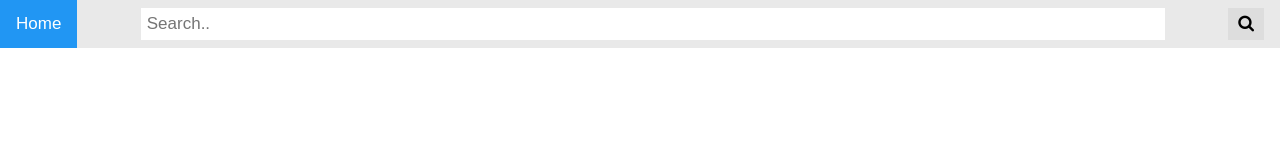
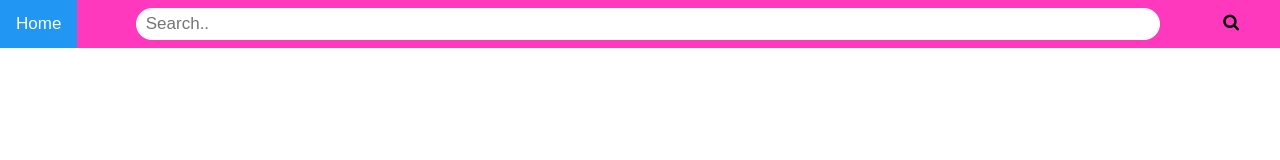
Before and after one commit to chrisczib/chrisczib.github.io, a plain HTML site: page dashboard.html in a window 1280 px wide. Drawn offline with Linux system fonts and the light colour scheme.

Commit message:
changed background color for the search bar

```diff
--- a/dashboard.css
+++ b/dashboard.css
@@ -4,10 +4,10 @@ body {
   margin: 0;
   font-family: Arial, Helvetica, sans-serif;
 }
-
+/*Search bar background*/
 .topnav {
   overflow: hidden;
-  background-color: #e9e9e9;
+  background-color: #FF39BD;
 }
 
 .topnav a {
@@ -41,24 +41,38 @@ body {
   margin-top: 8px;
   font-size: 17px;
   border: none;
+  border-radius: 25px;
 }
-
+/*Search button*/
 .topnav .search-container button {
   float: right;
-  padding: 6px 10px;
+  padding: 5px;
   margin-top: 8px;
   margin-right: 16px;
-  background: #ddd;
+  background: #FF39BD;
   font-size: 17px;
   border: none;
   cursor: pointer;
+  padding-right: 25px;
+  border-radius: 15px;
+  text-align: center;
 }
 
+/*Search button hover*/
 .topnav .search-container button:hover {
-  background: #ccc;
+  /*background: #FF39BD, 0.7;*/
+  background-color: rgb(255, 111, 207);
+  border-radius: 15px;
+  padding: 5px;
+  text-align: center;
+  padding-right: 25px;
+
+
+
 }
 #searchbar{
     width: 80%;
+    padding-left: 10px;
 }
 
 @media screen and (max-width: 600px) {
```
